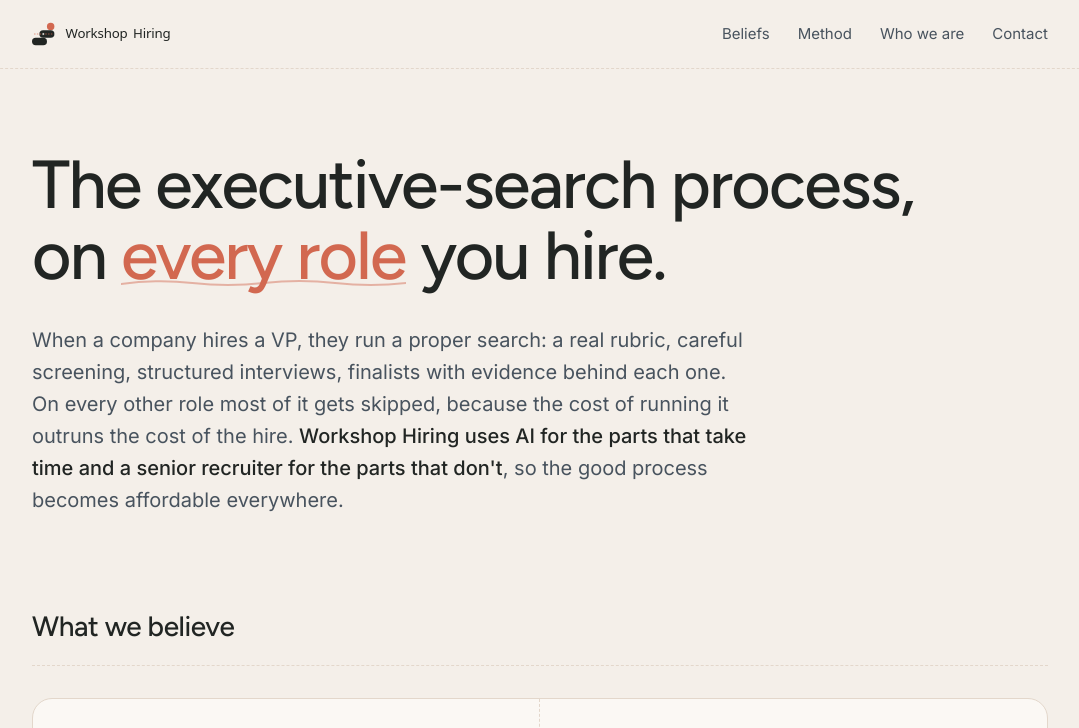
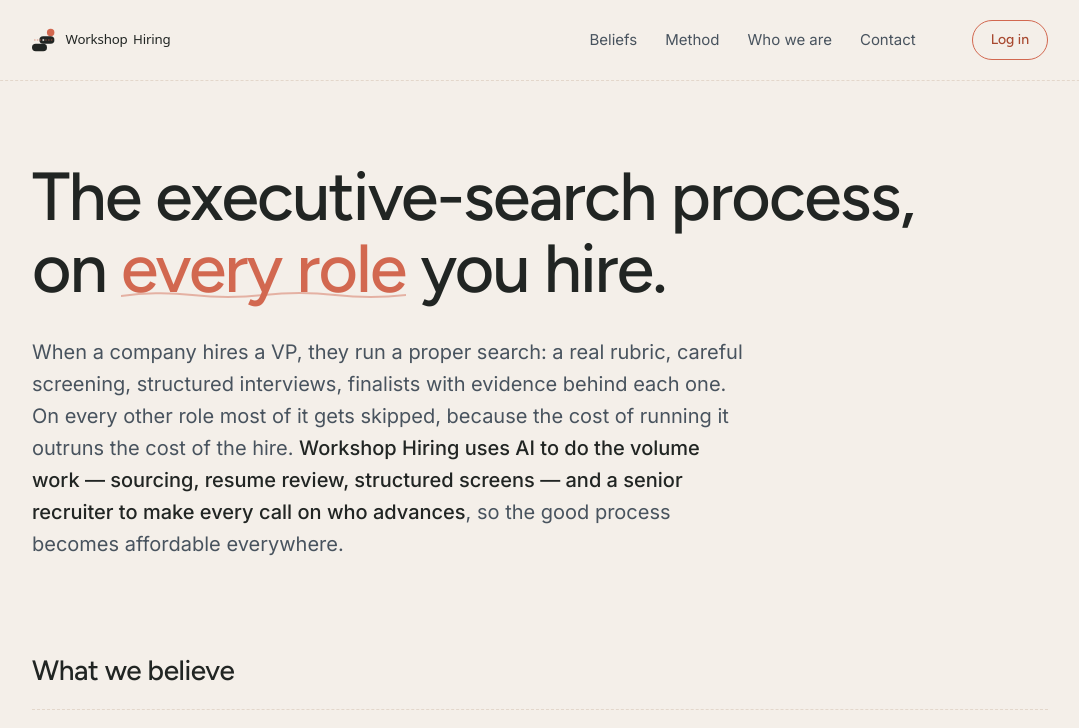
Before and after one commit to mikeberlinworkshop/workshop-hiring-website, a plain HTML site: page index.html in a window 1280 px wide. Shown: the top 728 px of the page, without its empty margins (100-1179 px from the left). Drawn offline with Linux system fonts and the light colour scheme.

Commit message:
Reframe AI/recruiter copy + add Log in nav button (WSH-60, WSH-11)

```diff
--- a/index.html
+++ b/index.html
@@ -70,6 +70,23 @@
   }
   .nav__links a { color: var(--wv-gray); border-bottom: 0; }
   .nav__links a:hover { color: var(--wv-off-black); }
+  .nav__login {
+    margin-left: 24px;
+    padding: 8px 18px;
+    border-radius: 999px;
+    border: 1px solid var(--wh-primary);
+    background: transparent;
+    color: var(--wh-primary-ink) !important;
+    font-family: var(--wv-font-display);
+    font-size: 14px;
+    font-weight: 500;
+    border-bottom: 1px solid var(--wh-primary) !important;
+    transition: background var(--wv-dur-fast) var(--wv-ease), color var(--wv-dur-fast) var(--wv-ease);
+  }
+  .nav__login:hover {
+    background: var(--wh-primary);
+    color: #fff !important;
+  }
 
   .page {
     max-width: 1080px; margin: 0 auto;
@@ -410,6 +427,7 @@
   @media (max-width: 520px) {
     .page { padding: 56px 20px 32px; }
     .nav__links { display: none; }
+    .nav__login { margin-left: auto; }
     .person, .form-card, .origin, .contact__copy { padding: 24px; }
     .origin { padding: 24px; }
   }
@@ -426,6 +444,7 @@
       <a href="#who">Who we are</a>
       <a href="#contact">Contact</a>
     </div>
+    <a class="nav__login" href="https://app.workshophiring.com">Log in</a>
   </div>
 </nav>
 
@@ -434,7 +453,7 @@
   <header class="hero">
     <h1>The executive-search process, on <em>every role</em> you hire.</h1>
     <p class="hero__ask">
-      When a company hires a VP, they run a proper search: a real rubric, careful screening, structured interviews, finalists with evidence behind each one. On every other role most of it gets skipped, because the cost of running it outruns the cost of the hire. <b>Workshop Hiring uses AI for the parts that take time and a senior recruiter for the parts that don't</b>, so the good process becomes affordable everywhere.
+      When a company hires a VP, they run a proper search: a real rubric, careful screening, structured interviews, finalists with evidence behind each one. On every other role most of it gets skipped, because the cost of running it outruns the cost of the hire. <b>Workshop Hiring uses AI to do the volume work — sourcing, resume review, structured screens — and a senior recruiter to make every call on who advances</b>, so the good process becomes affordable everywhere.
     </p>
   </header>
 
@@ -469,7 +488,7 @@
           We run the same process a top retained-search firm would run on a $400k VP search — <em>on every role we take</em>.
         </p>
         <p class="method__note">
-          Week one is design: a working session with the hiring manager that turns the job into a rubric and a sourcing plan. Weeks two through four are execution. AI handles the expensive parts — sourcing, resume review, the screener interview, the test task — on a stack of our own tools and the best recruiting point solutions on the market. Faz does the judgment work.
+          Week one is design: a working session with the hiring manager that turns the job into a rubric and a sourcing plan. Weeks two through four are execution. AI does the volume work — sourcing, resume review, the screener interview, the test task — on a stack of our own tools and the best recruiting point solutions on the market. Faz makes every call on who moves forward.
         </p>
       </div>
       <div class="constants">
```
